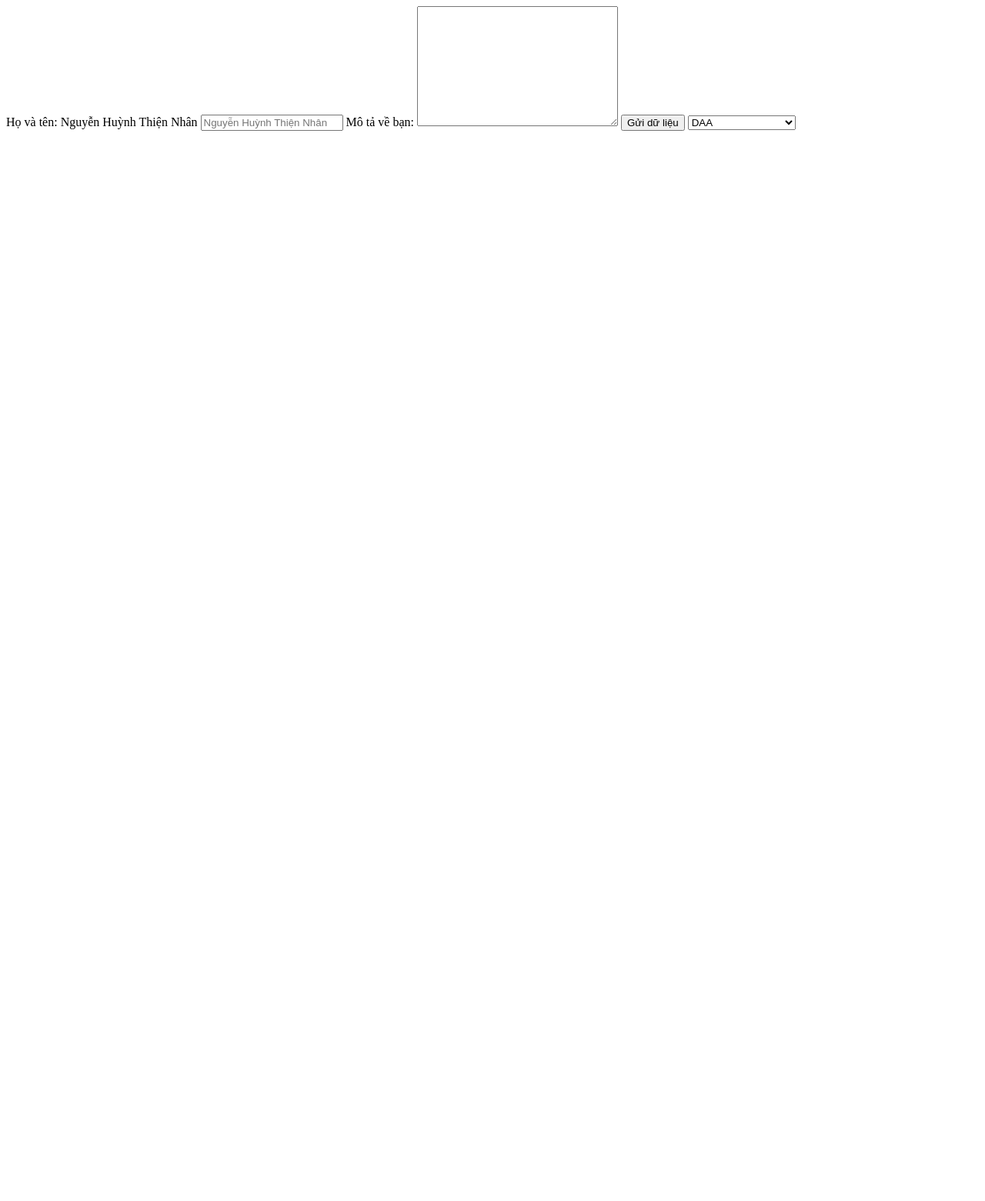
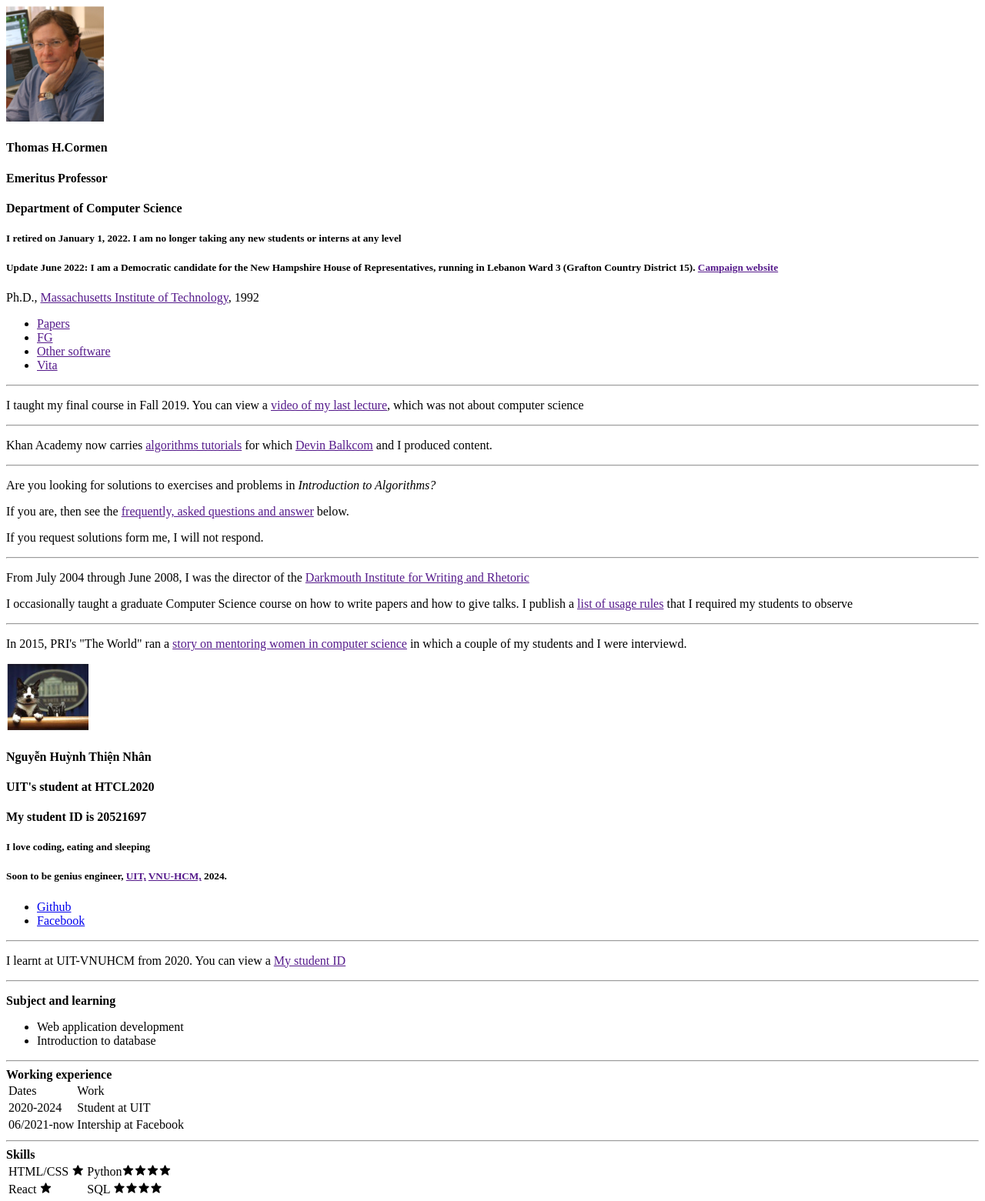
Before and after one commit to 25Dec/20521697-Web-IS207-N11-TMCL, a plain HTML site: page index.html in a window 1280 px wide. Shown: the whole page at 77% size. Before the commit the page ends 800 px from the top, so only its background shows below. Drawn offline with nearby package versions, Linux system fonts and the light colour scheme.

Commit message:
20521697-Exercise2

```diff
--- a/index.html
+++ b/index.html
@@ -10,45 +10,117 @@
 			name="viewport"
 			content="width=device-width, initial-scale=1.0"
 		/>
+		<link href='https://unpkg.com/boxicons@2.1.4/css/boxicons.min.css' rel='stylesheet'>
 		<title>Document</title>
 	</head>
 	<body>
-		<form
-			action=""
-			method="GET"
-			accept-charset="UTF-8"
-		>
-			<label for="full-name">Họ và tên: Nguyễn Huỳnh Thiện Nhân</label>
-			<input
-				type="text"
-				name="full-name"
-				value=""
-				placeholder="Nguyễn Huỳnh Thiện Nhân"
-			/>
-			<label for="about-your-self">Mô tả về bạn:</label>
-			<textarea
-				name="about-your-self"
-				id=""
-				cols="30"
-				rows="10"
-			></textarea>
-			<input
-				type="submit"
-				value="Gửi dữ liệu"
-			/>
-			<select
-				name=""
-				id=""
-			>
-				<optgroup label="UIT">
-					<option value="">DAA</option>
-					<option value="">Website môn học</option>
-				</optgroup>
-				<optgroup label="Mạng xã hội">
-					<option value="">FB</option>
-					<option value="">Zalo</option>
-				</optgroup>
-			</select>
-		</form>
+		<!-- Code theo mẫu -->
+		<img
+			src="./img.png"
+			alt="Image"
+		/>
+		<h4>Thomas H.Cormen</h4>
+		<h4>Emeritus Professor</h4>
+		<h4>Department of Computer Science</h4>
+		<h5>I retired on January 1, 2022. I am no longer taking any new students or interns at any level</h5>
+		<h5>
+			Update June 2022: I am a Democratic candidate for the New Hampshire House of Representatives, running in Lebanon
+			Ward 3 (Grafton Country District 15).
+			<a href="">Campaign website</a>
+		</h5>
+		<p>Ph.D., <a href="">Massachusetts Institute of Technology</a>, 1992</p>
+		<ul>
+			<li><a href="">Papers</a></li>
+			<li><a href="">FG</a></li>
+			<li><a href="">Other software</a></li>
+			<li><a href="">Vita</a></li>
+		</ul>
+		<hr />
+		<p>
+			I taught my final course in Fall 2019. You can view a <a href="">video of my last lecture</a>, which was not about
+			computer science
+		</p>
+		<hr />
+		<p>
+			Khan Academy now carries <a href="">algorithms tutorials</a> for which <a href="">Devin Balkcom</a> and I produced
+			content.
+		</p>
+		<hr />
+		<p>Are you looking for solutions to exercises and problems in <i>Introduction to Algorithms?</i></p>
+		<p>If you are, then see the <a href="">frequently, asked questions and answer</a> below.</p>
+		<p>If you request solutions form me, I will not respond.</p>
+		<hr />
+		<p>
+			From July 2004 through June 2008, I was the director of the
+			<a href="">Darkmouth Institute for Writing and Rhetoric</a>
+		</p>
+		<p>
+			I occasionally taught a graduate Computer Science course on how to write papers and how to give talks. I publish a
+			<a href="">list of usage rules</a> that I required my students to observe
+		</p>
+		<hr />
+		<p>
+			In 2015, PRI's "The World" ran a <a href="">story on mentoring women in computer science</a> in which a couple of
+			my students and I were interviewd.
+		</p>
+
+		<!-- Thay đổi mẫu trên bằng thông tin cá nhân -->
+		<img
+			src="./img2.png"
+			alt="Image"
+		/>
+		<h4>Nguyễn Huỳnh Thiện Nhân</h4>
+		<h4>UIT's student at HTCL2020</h4>
+		<h4>My student ID is 20521697</h4>
+		<h5>I love coding, eating and sleeping</h5>
+		<h5>
+			Soon to be genius engineer,
+			<a href="">UIT,</a>
+			<a href="">VNU-HCM,</a> 2024.
+		</h5>
+		<ul>
+			<li><a href="https://github.com/25Dec">Github</a></li>
+			<li><a href="https://www.facebook.com/nhannht2512/">Facebook</a></li>
+		</ul>
+		<hr />
+		<p>
+			I learnt at UIT-VNUHCM from 2020. You can view a <a href="">My student ID</a>
+		</p>
+		<hr />
+		<p>
+			<b>Subject and learning</b>
+			<ul>
+				<li>Web application development</li>
+				<li>Introduction to database</li>
+			</ul>
+		</p>
+		<hr />
+		<b>Working experience</b>
+		<table>
+			<tr>
+				<td>Dates</td>
+				<td>Work</td>
+			</tr>
+			<tr>
+				<td>2020-2024</td>
+				<td>Student at UIT</td>
+			</tr>
+			<tr>
+				<td>06/2021-now</td>
+				<td>Intership at Facebook</td>
+			</tr>
+			</table>
+		<hr />
+		<b>Skills</b>
+		<table>
+			<tr>
+				<td>HTML/CSS <i class='bx bxs-star'></i></td>
+				<td>Python<i class='bx bxs-star'><i class='bx bxs-star'></i><i class='bx bxs-star'></i><i class='bx bxs-star'></i></i></td>
+			</tr>
+			<tr>
+				<td>React <i class='bx bxs-star'></i></td>
+				<td>SQL <i class='bx bxs-star'></i><i class='bx bxs-star'></i><i class='bx bxs-star'></i><i class='bx bxs-star'></i></td>
+			</tr>
+		</table>
 	</body>
 </html>
```
Also changed, not shown: img.png (added), img2.png (added).
